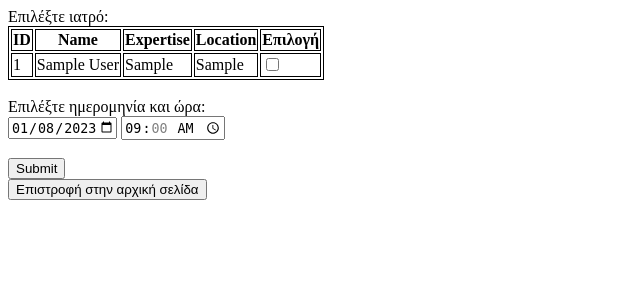
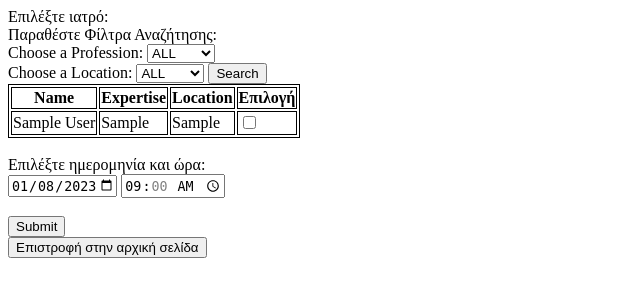
Before and after one commit to t-shock/DocWebox, a PHP site: page /addAppointment.php in a window 1280 px wide. Shown: the top 300 px of the page, without its empty margins (0-640 px from the left). Run offline with PHP 8.4, Linux system fonts and the light colour scheme; tables that the repository leaves empty or names only in its code hold one stand-in row (values such as "Sample post"); some libraries are stand-ins or nearby versions.

Commit message:
Added Filtering Options In Add Appointments Page
Added Filtering Options In Add Appointments Page

```diff
--- a/addAppointment.php
+++ b/addAppointment.php
@@ -16,22 +16,82 @@
 		<script src="https://ajax.googleapis.com/ajax/libs/jquery/1.11.1/jquery.min.js"></script>
         <script src="https://code.jquery.com/jquery-3.5.0.js"></script>
         <script src="addAppointment.js" type="text/javascript"></script>
+
+		<script>
+				$(document).ready(function() {
+					$('#exp, #loc').change(function() {
+						// Get the filter values from the dropdowns
+						var filterValue1 = $('#exp').val();
+						var filterValue2 = $('#loc').val();
+						// Hide all table rows
+						$('#tb tr').hide();
+						// Show the rows that contain either or both filter values
+						if (filterValue1 == '' && filterValue2 == '') {
+						// Show all rows
+							$('#tb tr').show();
+						} else if (filterValue1 && filterValue2) {
+							// Show the rows that contain both filter values
+							var filteredRows = $('#tb td:contains("' + filterValue1 + '")').parent().filter(function() {
+								return $(this).find('td:contains("' + filterValue2 + '")').length > 0;
+							});
+							filteredRows.show();
+						} else if (filterValue1 == '') {
+							// Show the rows that contain the second filter value
+							$('#tb td:contains("' + filterValue2 + '")').parent().show();
+						} else if (filterValue2 == '') {
+							// Show the rows that contain the first filter value
+							$('#tb td:contains("' + filterValue1 + '")').parent().show();
+						} else {
+							// Show the rows that contain either filter value
+							var filteredRows = $('#tb td:contains("' + filterValue1 + '")').parent();
+							filteredRows.add('#tb td:contains("' + filterValue2 + '")').parent().show();
+						}
+					});
+				});
+		</script>
         <link rel="stylesheet" href="https://cdn.jsdelivr.net/npm/bootstrap-icons@1.7.2/font/bootstrap-icons.css">
 
 	</head>
 	<body>
-        <div id ="tag">Επιλέξτε ιατρό:</div>
+		<div id ="tag">Επιλέξτε ιατρό:</div>
+		<div>Παραθέστε Φίλτρα Αναζήτησης:</div>
+		<div id = "searchTerms">
+			<label for="Expertise">Choose a Profession:</label>
+			<select name="exp" id="exp">
+				<option value="">ALL</option>
+					<?php
+						$result = $conn->query("SELECT DISTINCT exp FROM docs ORDER BY exp");
+						while ($row = $result->fetch_assoc()){
+							$exp = $row['exp'];
+							echo '<option value="'.$exp.'">'.$exp.'</option>';
+						}
+					?>
+			 </select>
+			 <br>
+			 <label for="Location">Choose a Location:</label>
+			 <select name="loc" id="loc">
+				<option value="">ALL</option>
+				<?php
+					$result = $conn->query("SELECT DISTINCT loc FROM docs ORDER BY loc");
+					while ($row = $result->fetch_assoc()){
+						$loc = $row['loc'];
+						echo '<option value="'.$loc.'">'.$loc.'</option>';
+					}
+				?>
+			 </select>
+			 <button id="filterButton">Search</button>
+		</div>
         <form name="form" action="submit.php" onsubmit="return validation()" method="post">
 			<?php
 				$sql = "SELECT id, fname, lname, exp, loc FROM docs";
 				$result = $conn->query($sql);
 				if ($result->num_rows > 0) {
-					echo "<table><tr><th>ID</th><th>Name</th><th>Expertise</th><th>Location</th><th>Επιλογή</th></tr>";
+					echo "<table id='tb'><tr><th>Name</th><th>Expertise</th><th>Location</th><th>Επιλογή</th></tr>";
 				// output data of each row
 					while($row = $result->fetch_assoc()) {
-						echo "<tr><td>".$row["id"]."</td><td>".$row["fname"]."
+						echo "<tr><td>".$row["fname"]."
 						".$row["lname"]."</td><td>".$row["exp"]."</td><td>".$row["loc"]."</td>
-						<td class='checkbox-group required'> <input type='checkbox' class='radio' id='doc".$row["id"]."' value=".$row["id"]." name='docid'></td></tr>";
+						<td class='checkbox-group required'> <input type='checkbox' class='radio' id='doc'".$row["id"]."' value=".$row["id"]." name='docid'></td></tr>";
 					}
 					echo "</table>";
 				} else {
```
